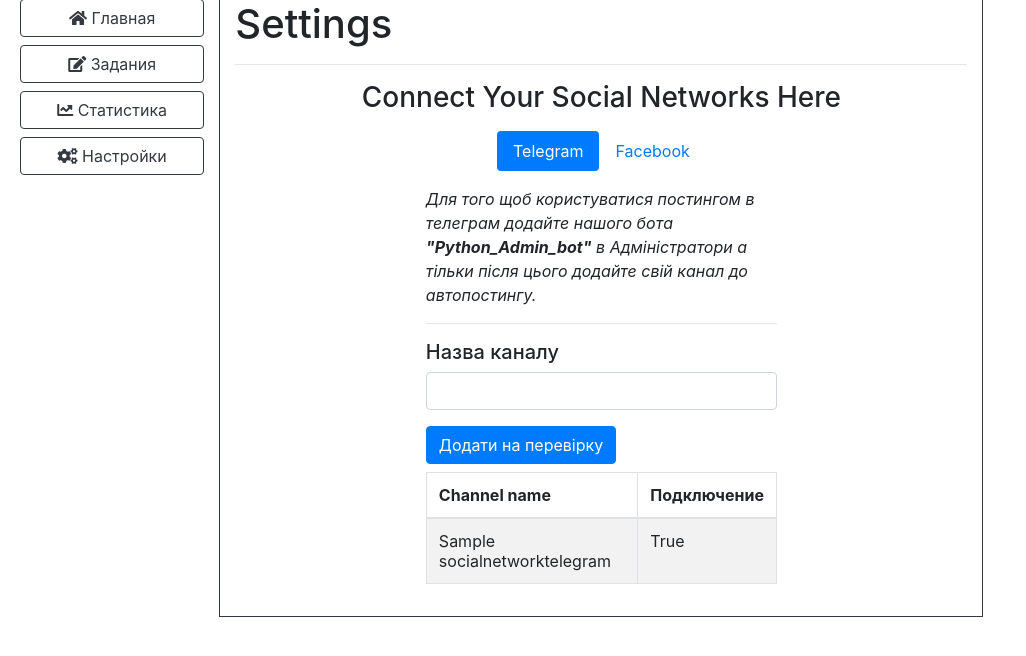
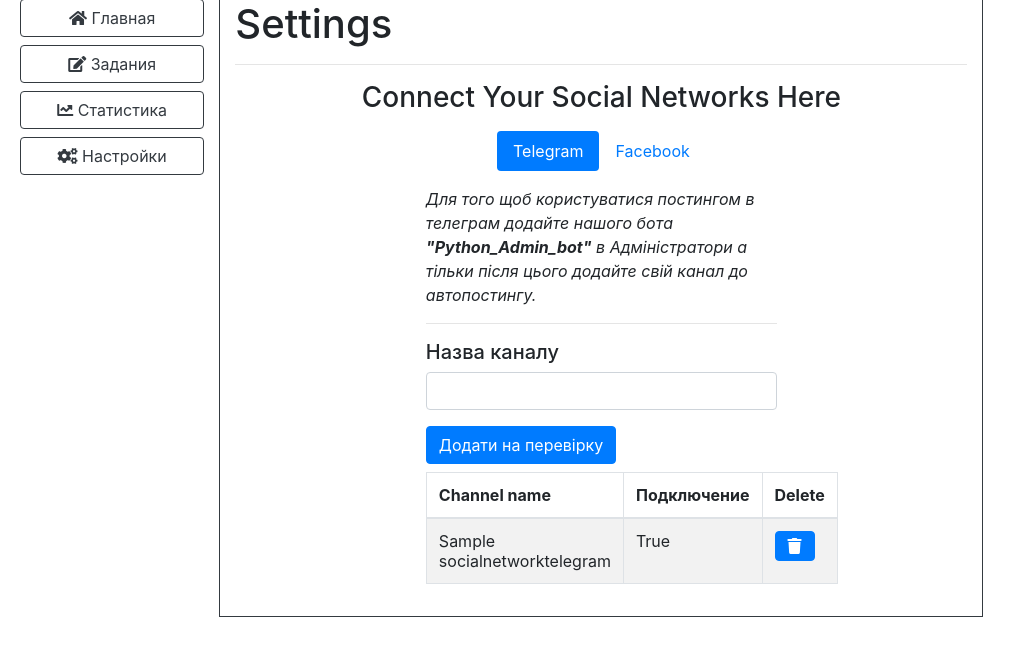
Before and after one commit to shevchenkodim/Auto-posting-service, a Django app: page /studio/settings/ in a window 1280 px wide. Shown: the part 87-743 px from the top of the page, without its empty margins (0-1026 px from the left). Run offline with Django 3.2, Linux system fonts and the light colour scheme; a user stored in the database is signed in; tables that the repository leaves empty hold one stand-in row (values such as "Sample post"); some libraries are stand-ins or nearby versions.

Commit message:
Add views delete Telegram Facebook
:Release Notes:

:Detailed Notes:

:Testing Performed:
No tests

:QA Notes:

:Issues Addressed:

Signed-off-by: Shevchenko Dmytro <dimashevchenko10021999@gmail.com>

```diff
--- /dev/null
+++ b/static/js/studio_delete_facebook.js
@@ -0,0 +1,19 @@
+$('.facebook-delete').on('click', function(){
+    id= $(this).attr('id');
+    postUrl = $('#url_facebook_delete').val();
+    $('#'+id).css('background-color','lightGrey');
+    csrf_token =  $('input[name="csrf_token"]').attr('value');
+    $.post({
+        url: postUrl,
+        dataType: "json",
+        data: { 'id' : id, 'csrfmiddlewaretoken' : csrf_token },
+        }).done(function(result) {
+            if (result._code == 0 ){
+                $('#'+id).remove();
+            }
+            else{
+                $('#'+id).css('background-color','white');
+                allert("Error")
+            }
+    });
+});
--- /dev/null
+++ b/static/js/studio_delete_telegram.js
@@ -0,0 +1,19 @@
+$('.telegram-delete').on('click', function(){
+    id= $(this).attr('id');
+    postUrl = $('#url_telegram_delete').val();
+    $('#'+id).css('background-color','lightGrey');
+    csrf_token =  $('input[name="csrf_token"]').attr('value');
+    $.post({
+        url: postUrl,
+        dataType: "json",
+        data: { 'id' : id, 'csrfmiddlewaretoken' : csrf_token },
+        }).done(function(result) {
+            if (result._code == 0 ){
+                $('#'+id).remove();
+            }
+            else{
+                $('#'+id).css('background-color','white');
+                allert("Error")
+            }
+    });
+});
--- a/studio/urls.py
+++ b/studio/urls.py
@@ -9,6 +9,8 @@ urlpatterns = [
     path('tasks/delete',views.taskdelete,     name="taskdelete"),
     path('statistics/', views.statistics,     name="statistics"),
     path('settings/',   views.settings,       name="settings"),
-    path('settings/create/telegram', views.settingscreatetelegram, name="settingscreatetelegram"),
-    path('settings/create/facebbok', views.settingscreatefacebook, name="settingscreatefacebook"),
+    path('settings/create/telegram', views.createtelegram, name="settingscreatetelegram"),
+    path('settings/delete/telegram', views.deletetelegram, name="settingsdeletetelegram"),
+    path('settings/create/facebbok', views.createfacebook, name="settingscreatefacebook"),
+    path('settings/delete/facebbok', views.deletefacebook, name="settingsdeletefacebook"),
 ]
--- a/studio/views.py
+++ b/studio/views.py
@@ -4,17 +4,21 @@ from .models import Post, SocialNetwork, SocialNetworkTelegram, SocialNetworkFac
 from django.http import JsonResponse
 import datetime
 # Create your views here.
+
 def studio(request):
     return render(request, "studio/studio.html")
+
 
 def tasks(request):
     posts = Post.objects.filter(user = request.user)
     return render(request, "studio/tasks.html", {'posts':posts})
 
+
 def taskcreate(request):
     telegrams = SocialNetworkTelegram.objects.filter(user=request.user)
     facebooks = SocialNetworkFacebook.objects.filter(user=request.user)
     return render(request, "studio/task_create.html", {'telegrams':telegrams, 'facebooks':facebooks})
+
 
 def taskcreatenew(request):
     if request.method == 'POST':
@@ -46,7 +50,7 @@ def taskdelete(request):
         response_data = {'_code' : 0, '_status' : 'ok' }
         return JsonResponse(response_data)
 
-    except ChannelModel.DoesNotExist:
+    except Post.DoesNotExist:
         response_data = {'_code' : 1, '_status' : 'no' }
     return JsonResponse(response_data)
 
@@ -54,13 +58,14 @@ def taskdelete(request):
 def statistics(request):
     return render(request, "studio/statistics.html")
 
+
 def settings(request):
     telegram_acc = SocialNetworkTelegram.objects.filter(user=request.user)
     facebook_acc = SocialNetworkFacebook.objects.filter(user=request.user)
     return render(request, "studio/settings.html", {'telegram_acc':telegram_acc, 'facebook_acc':facebook_acc})
 
 
-def settingscreatetelegram(request):
+def createtelegram(request):
     if request.method == "POST":
         name_channel = request.POST.get('name_channel','')
         name         = SocialNetwork.objects.get(pk=2)
@@ -72,7 +77,7 @@ def settingscreatetelegram(request):
     return JsonResponse(response_data)
 
 
-def settingscreatefacebook(request):
+def createfacebook(request):
     if request.method == "POST":
         login    = request.POST.get('login','')
         password = request.POST.get('password','')
@@ -83,3 +88,35 @@ def settingscreatefacebook(request):
         response_data = {'_code' : 1, '_status' : 'no' }
 
     return JsonResponse(response_data)
+
+
+def deletetelegram(request):
+    if request.method == 'POST':
+        id = request.POST.get('id', '')
+    else:
+        id = request.GET.get('id', '')
+    try:
+        telegram = SocialNetworkTelegram.objects.get(id=id, user=request.user)
+        telegram.delete()
+        response_data = {'_code' : 0, '_status' : 'ok' }
+        return JsonResponse(response_data)
+
+    except SocialNetworkTelegram.DoesNotExist:
+        response_data = {'_code' : 1, '_status' : 'no' }
+    return JsonResponse(response_data)
+
+
+def deletefacebook(request):
+    if request.method == 'POST':
+        id = request.POST.get('id', '')
+    else:
+        id = request.GET.get('id', '')
+    try:
+        facebook = SocialNetworkFacebook.objects.get(id=id, user=request.user)
+        facebook.delete()
+        response_data = {'_code' : 0, '_status' : 'ok' }
+        return JsonResponse(response_data)
+
+    except SocialNetworkFacebook.DoesNotExist:
+        response_data = {'_code' : 1, '_status' : 'no' }
+    return JsonResponse(response_data)
--- a/templates/studio/settings.html
+++ b/templates/studio/settings.html
@@ -32,6 +32,7 @@
                             <input id="channel" class="form-control" type="text">
                         </div>
                         <input type="hidden" id="url_telegram" value="{% url 'settingscreatetelegram' %}"/>
+                        <input type="hidden" id="url_telegram_delete" value="{% url 'settingsdeletetelegram' %}"/>
                         <div class="mt-3">
                             <button type="button" class="telegram btn btn-primary">Додати на перевірку</button>
                         </div>
@@ -41,13 +42,17 @@
                                     <tr>
                                         <th>Channel name</th>
                                         <th>Подключение</th>
+                                        <th>Delete</th>
                                     </tr>
                                 </thead>
                                 <tbody>
                                     {% for telegram in telegram_acc %}
-                                    <tr>
+                                    <tr id="{{telegram.id}}">
                                         <td>{{telegram.name_channel}}</td>
                                         <td>{{telegram.connect_result}}</td>
+                                        <td><div class="">
+                                            <a class="telegram-delete btn btn-primary" id="{{telegram.id}}" href="#" role="button"><i class="fas fa-trash"></i></a>
+                                        </div></td>
                                     </tr>
                                     {% endfor %}
                                 </tbody>
@@ -66,6 +71,7 @@
                             <input id="password" class="form-control" type="text">
                         </div>
                         <input type="hidden" id="url_facebook" value="{% url 'settingscreatefacebook' %}"/>
+                        <input type="hidden" id="url_facebook_delete" value="{% url 'settingsdeletefacebook' %}"/>
                         <div class="mt-3">
                             <button type="button" class="facebook btn btn-primary">Додати на перевірку</button>
                         </div>
@@ -75,13 +81,17 @@
                                     <tr>
                                         <th>Login</th>
                                         <th>Подключение</th>
+                                        <th>Delete</th>
                                     </tr>
                                 </thead>
                                 <tbody>
                                     {% for facebook in facebook_acc %}
-                                    <tr>
+                                    <tr id="{{facebook.id}}">
                                         <td>{{facebook.login}}</td>
                                         <td>{{facebook.connect_result}}</td>
+                                        <td><div class="">
+                                            <a class="facebook-delete btn btn-primary" id="{{facebook.id}}" href="#" role="button"><i class="fas fa-trash"></i></a>
+                                        </div></td>
                                     </tr>
                                     {% endfor %}
                                 </tbody>
--- a/templates/studio/studio.html
+++ b/templates/studio/studio.html
@@ -73,4 +73,6 @@
     <script type="text/javascript" src="{% static "js/studio_create_facebook.js" %}"></script>
     <script type="text/javascript" src="{% static "js/studio_create_task.js" %}"></script>
     <script type="text/javascript" src="{% static "js/studio_delete_task.js" %}"></script>
+    <script type="text/javascript" src="{% static "js/studio_delete_facebook.js" %}"></script>
+    <script type="text/javascript" src="{% static "js/studio_delete_telegram.js" %}"></script>
 {% endblock script %}
```
Also changed, not shown: media/b4_S3DeTbK.PNG (added).
